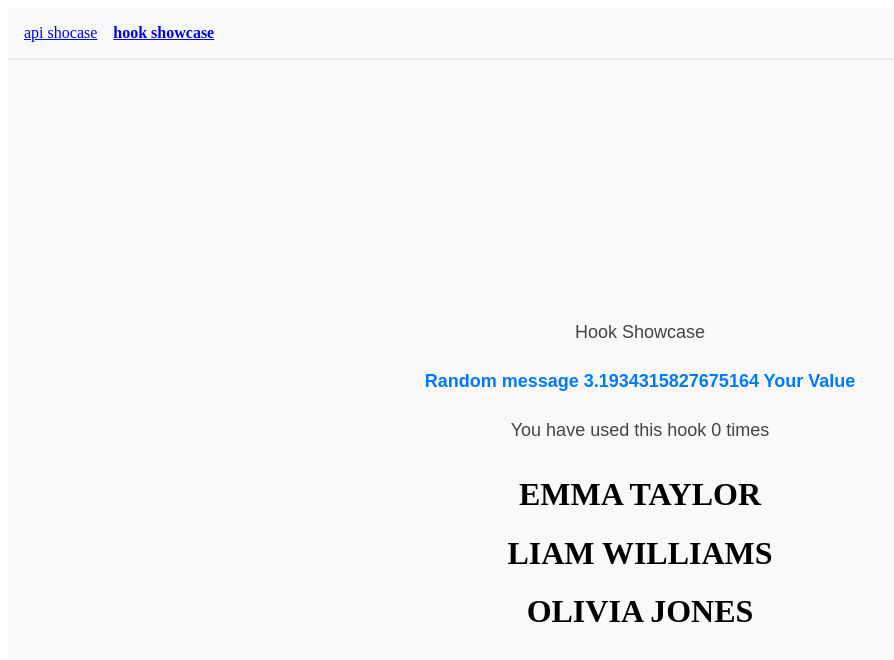
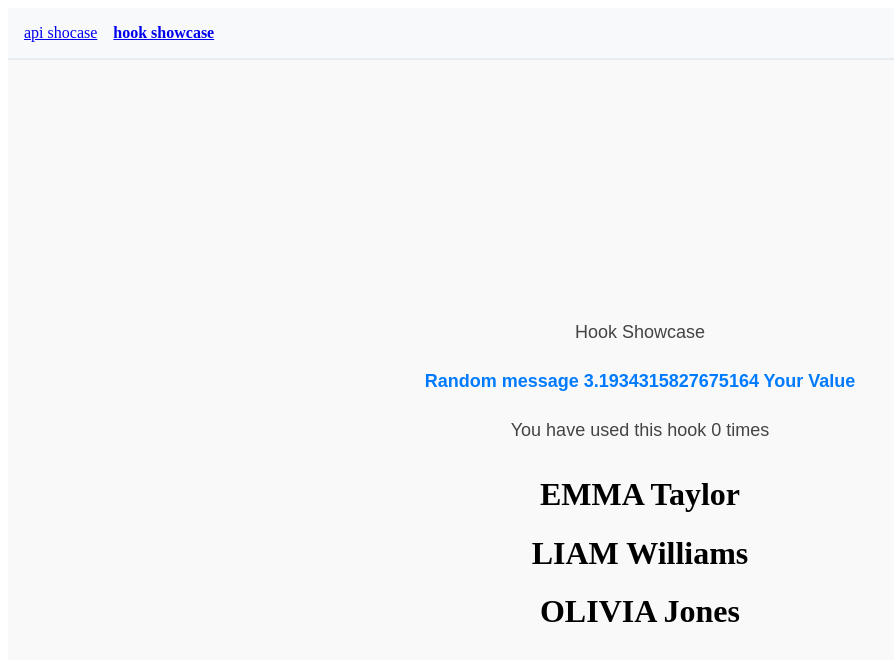
Before and after one commit to MarioDErrico-Gellify/react_axios_redux_next, a React (Create React App) app: page /two in a window 1280 px wide. Shown: the top 660 px of the page, without its empty margins (0-894 px from the left). Built offline with nearby package versions, Linux system fonts and the light colour scheme.

Commit message:
spread operator ...user

```diff
--- a/src/pages/pageTwo.tsx
+++ b/src/pages/pageTwo.tsx
@@ -26,7 +26,6 @@ export default function PageTwo() {
     return users.map((user) => ({
       ...user,
       firstName: user.firstName.toUpperCase(),
-      lastName: user.lastName.toUpperCase(),
     }));
   }, [users]);
 
```
